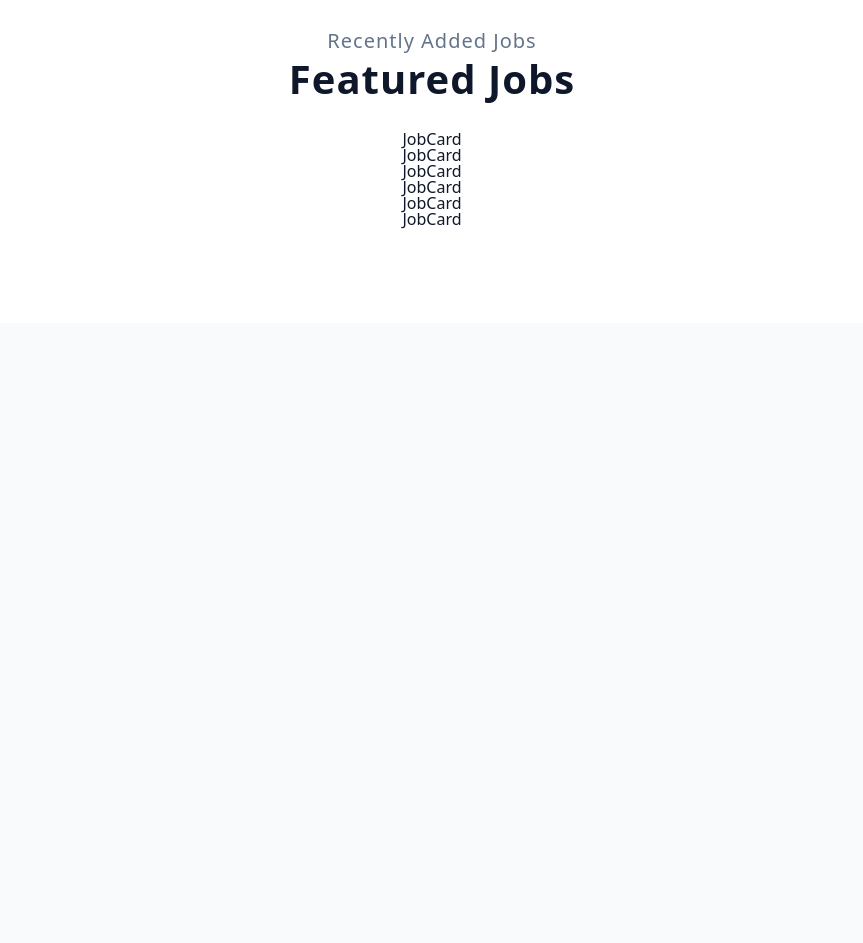
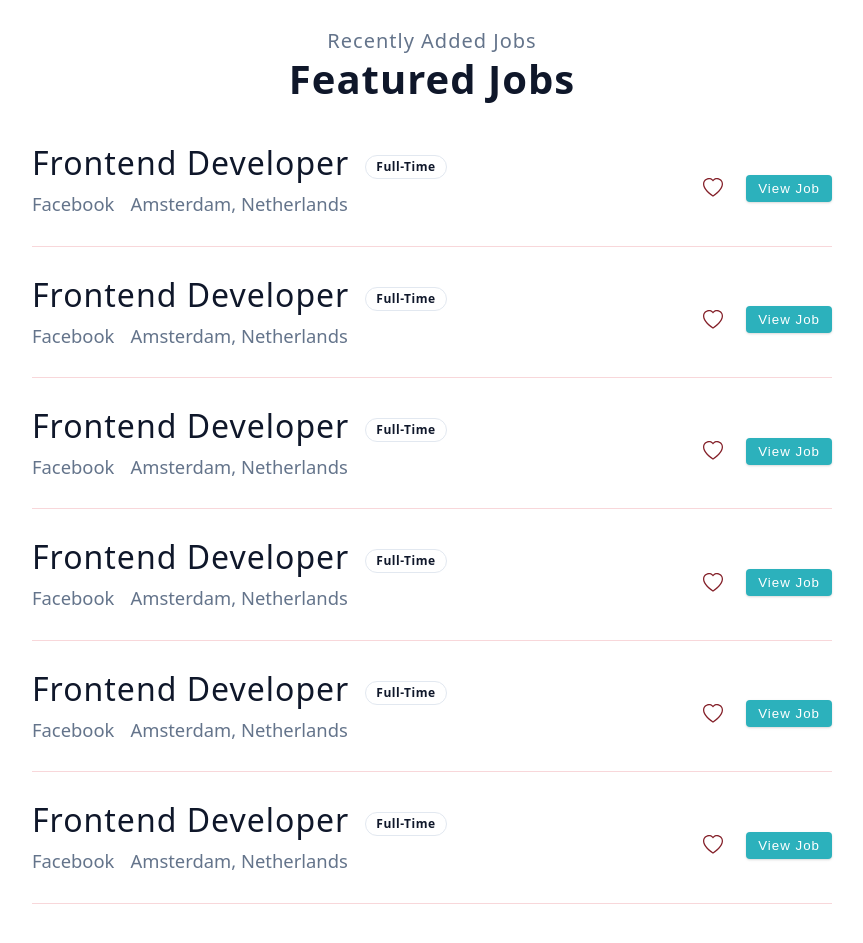
Before and after one commit to Jon-Felipe/jobli, a React (Vite) app in the folder client/: page / in a window 1280 px wide. Shown: the part 2240-3183 px from the top of the page, without its empty margins (208-1071 px from the left). Before the commit the page ends 2563 px from the top, so only its background shows below. Built offline with nearby package versions, Linux system fonts and the light colour scheme.

Commit message:
job card styling and displaying content

```diff
--- a/client/src/components/JobCard.tsx
+++ b/client/src/components/JobCard.tsx
@@ -1,9 +1,102 @@
-import React from 'react';
+import styled from 'styled-components';
+import { BsHeart } from 'react-icons/bs';
 
-type Props = {};
+// extras
+import { Job } from '../utils/types';
 
-function JobCard({}: Props) {
-  return <div>JobCard</div>;
+type Props = {
+  job: Job;
+};
+
+function JobCard({ job }: Props) {
+  const { title, location, company, jobNature } = job;
+  return (
+    <Wrapper>
+      <div className='job__content'>
+        <header className='job__header'>
+          <h3 className='job__header-title'>{title}</h3>
+          <p className='job__header-nature'>{jobNature}</p>
+        </header>
+        <div className='job__info'>
+          <p>{company}</p>
+          <p>{location}</p>
+        </div>
+      </div>
+      <div className='job__btns'>
+        <button className='job__btns-favourite'>
+          <BsHeart />
+        </button>
+        <button className='btn'>View Job</button>
+      </div>
+    </Wrapper>
+  );
 }
 
 export default JobCard;
+
+const Wrapper = styled.article`
+  display: flex;
+  flex-direction: column;
+  justify-content: space-between;
+  width: 100%;
+  border-bottom: 1px solid var(--red-light);
+  max-width: 800px;
+  margin: 1rem auto;
+  padding: 1rem 0;
+  text-align: left;
+  .job__content {
+    margin-bottom: 1rem;
+  }
+  .job__header {
+    display: flex;
+    align-items: end;
+    column-gap: 1rem;
+    margin-bottom: 1rem;
+  }
+  .job__header-title {
+    font-size: 2rem;
+  }
+  .job__header-nature {
+    border: 1px solid var(--grey-200);
+    padding: 5px 10px;
+    border-radius: 50px;
+    font-size: 0.75rem;
+    font-weight: 600;
+    text-transform: capitalize;
+    letter-spacing: 0.5px;
+  }
+  .job__info {
+    display: flex;
+    align-items: center;
+    column-gap: 1rem;
+    p {
+      color: var(--grey-500);
+      font-size: 1.15rem;
+    }
+  }
+  .job__btns {
+    display: flex;
+    align-items: center;
+    column-gap: 0.5rem;
+  }
+  .job__btns-favourite {
+    display: flex;
+    align-items: center;
+    justify-content: center;
+    background-color: transparent;
+    border: none;
+    height: 50px;
+    width: 50px;
+    border-radius: 50px;
+    cursor: pointer;
+    svg {
+      color: var(--red-dark);
+      height: 20px;
+      width: 20px;
+    }
+  }
+  @media (min-width: 1024px) {
+    flex-direction: row;
+    align-items: center;
+  }
+`;
--- a/client/src/pages/Home.tsx
+++ b/client/src/pages/Home.tsx
@@ -58,7 +58,7 @@ function Home({}: Props) {
         <h1 className='recent-jobs__subtitle'>Featured Jobs</h1>
         <div className='recent-jobs__cards'>
           {dummy_jobs.map((job) => (
-            <JobCard key={job.id} {...job} />
+            <JobCard key={job.id} job={job} />
           ))}
         </div>
       </section>
```
